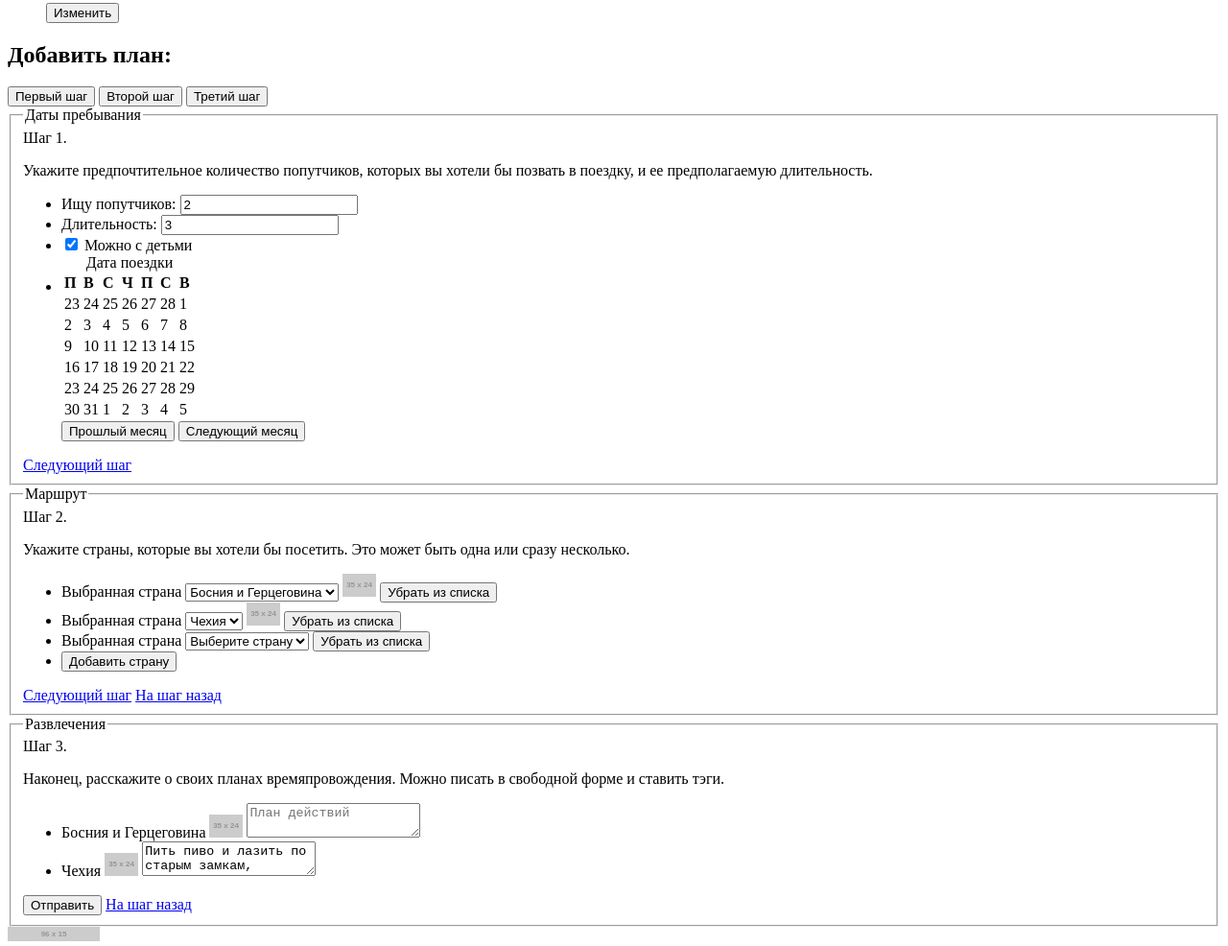
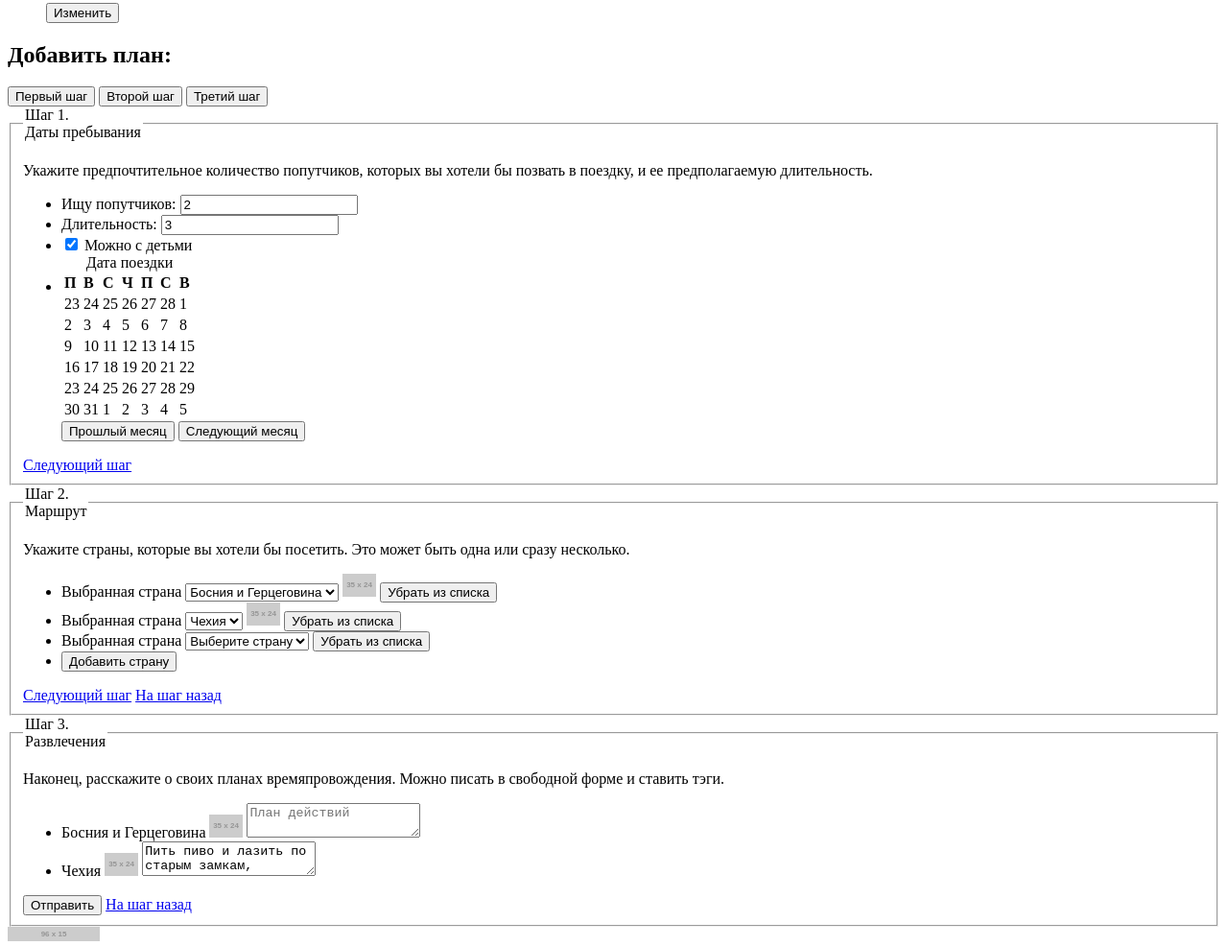
Before and after one commit to htmlacademy-adaptive/1501599-pognali-21, a website: page source/form.html in a window 1280 px wide. Shown: the part 977-1963 px from the top of the page at 96% size. Drawn offline with Linux system fonts and the light colour scheme; placeholder pictures from the web are drawn by us.

Commit message:
Исправление последовательности в fieldset

```diff
--- a/source/form.html
+++ b/source/form.html
@@ -155,8 +155,7 @@
 
       <form class="add-plan__form form-plan" action="https://echo.htmlacademy.ru" method="post">
         <fieldset class="form-plan__step slider__item">
-          <span class="form-plan__number">Шаг 1.</span>
-          <legend class="form-plan__title">Даты пребывания</legend>
+          <legend class="form-plan__title">Шаг 1.<br>Даты пребывания</legend>
           <p class="form-plan__desc">Укажите предпочтительное количество попутчиков, которых
             вы хотели&nbsp;бы&nbsp;позвать в&nbsp;поездку, и&nbsp;ее&nbsp;предполагаемую длительность.</p>
           <ul class="form-plan__list">
@@ -253,8 +252,7 @@
         </fieldset>
 
         <fieldset class="form-plan__step slider__item">
-          <span class="form-plan__number">Шаг 2.</span>
-          <legend class="form-plan__title">Маршрут</legend>
+          <legend class="form-plan__title">Шаг 2.<br>Маршрут</legend>
           <p class="form-plan__desc">Укажите страны, которые вы хотели&nbsp;бы&nbsp;посетить. Это может быть одна или
             сразу
             несколько.</p>
@@ -310,8 +308,7 @@
         </fieldset>
 
         <fieldset class="form-plan__step slider__item">
-          <span class="form-plan__number">Шаг 3.</span>
-          <legend class="form-plan__title">Развлечения</legend>
+          <legend class="form-plan__title">Шаг 3.<br>Развлечения</legend>
           <p class="form-plan__desc">Наконец, расскажите&nbsp;о&nbsp;своих планах времяпровождения. Можно писать&nbsp;в&nbsp;свободной
             форме&nbsp;и&nbsp;ставить тэги.
           </p>
```
